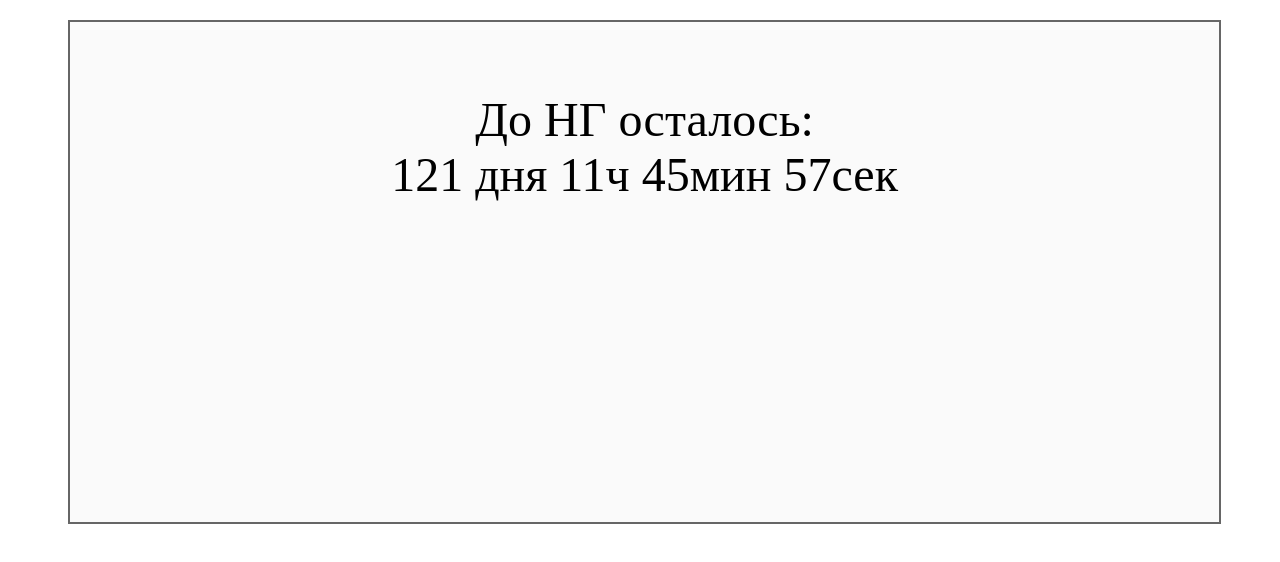
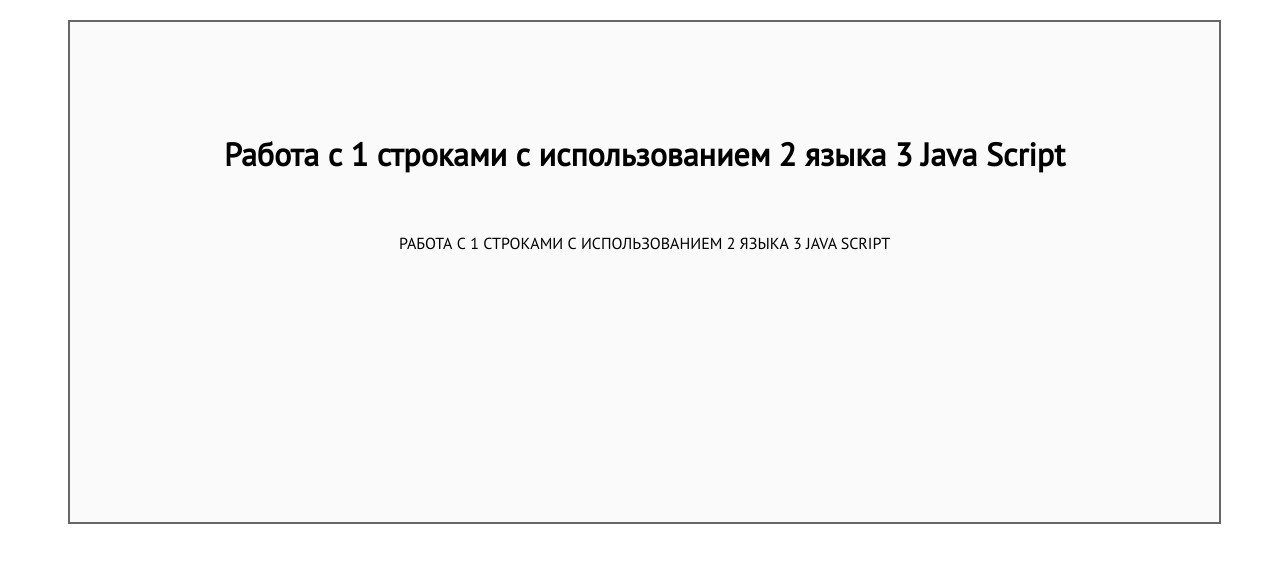
Before and after one commit to o-nasteka/test-js, a plain HTML site: page index.html in a window 1280 px wide. Drawn offline with Linux system fonts and the light colour scheme.

Commit message:
String Methods

```diff
--- a/css/style.css
+++ b/css/style.css
@@ -1,4 +1,5 @@
 body{
+    font-family: 'PT Sans', sans-serif;
     font-size: 16px;
 }
 
@@ -17,3 +18,7 @@ body{
     text-align: center;
     padding: 20px;
 }
+
+#head,#result{
+    text-align: center;
+}
--- a/index.html
+++ b/index.html
@@ -3,17 +3,23 @@
 <head>
     <meta charset="UTF-8">
     <title>Document</title>
+    <link href="https://fonts.googleapis.com/css?family=PT+Sans" rel="stylesheet">
     <link rel="stylesheet" href="css/style.css" type="text/css">
-    <script src="js/time.js"></script>
+    <!--<script src="js/time.js"></script>-->
 </head>
 <body>
 
     <div id="main_content">
         <div id="clock"></div>
+        <h1 id="head">Работа с 1 строками с использованием 2 языка 3 Java Script</h1>
+        <br>
+        <p id="result"></p>
+
     </div>
 
     <!--<script src="js/scripts.js"></script>-->
     <!--<script src="js/scripts2.js"></script>-->
+    <script src="js/string.js"></script>
 
 </body>
 </html>
--- /dev/null
+++ b/js/string.js
@@ -0,0 +1,46 @@
+function stringWork() {
+
+    let str = document.getElementById('head').innerHTML;
+    /////////
+
+    // new String
+    // String();
+
+    // let result = typeof String(str);
+    // let result = str.charAt(9);
+    // let result = str[9];
+    // let result = str.charCodeAt(11);
+    // let result = str.concat(' hello ', ' World!');
+    // let result = str.concat(' hello ', ' World!');
+    // let result = String.fromCharCode(str.charCodeAt(11), str.charCodeAt(15));
+
+    // let result = str.indexOf('Java Script', str);
+
+    // let result = str.length;
+
+    let strings = ['Привет','Мир','Что то изучаем','Сравнение'];
+
+    // let result = strings.sort(function (a, b) {
+    //     return a.localeCompare(b);
+    // });
+
+    // let result = str.match(/\d+/);
+    // let result = str.replace(/\d+/g,'Hello');
+
+    // let result = str.slice(1,3);
+    // let result = str.split(' ');
+
+    // let result = str.substr(1,2);
+
+    // let result = str.substring(1,3);
+
+    let result = str.toLocaleUpperCase();
+
+////////////////
+    document.getElementById('result').innerHTML = result;
+
+}
+
+window.onload = function () {
+    stringWork();
+}
```
